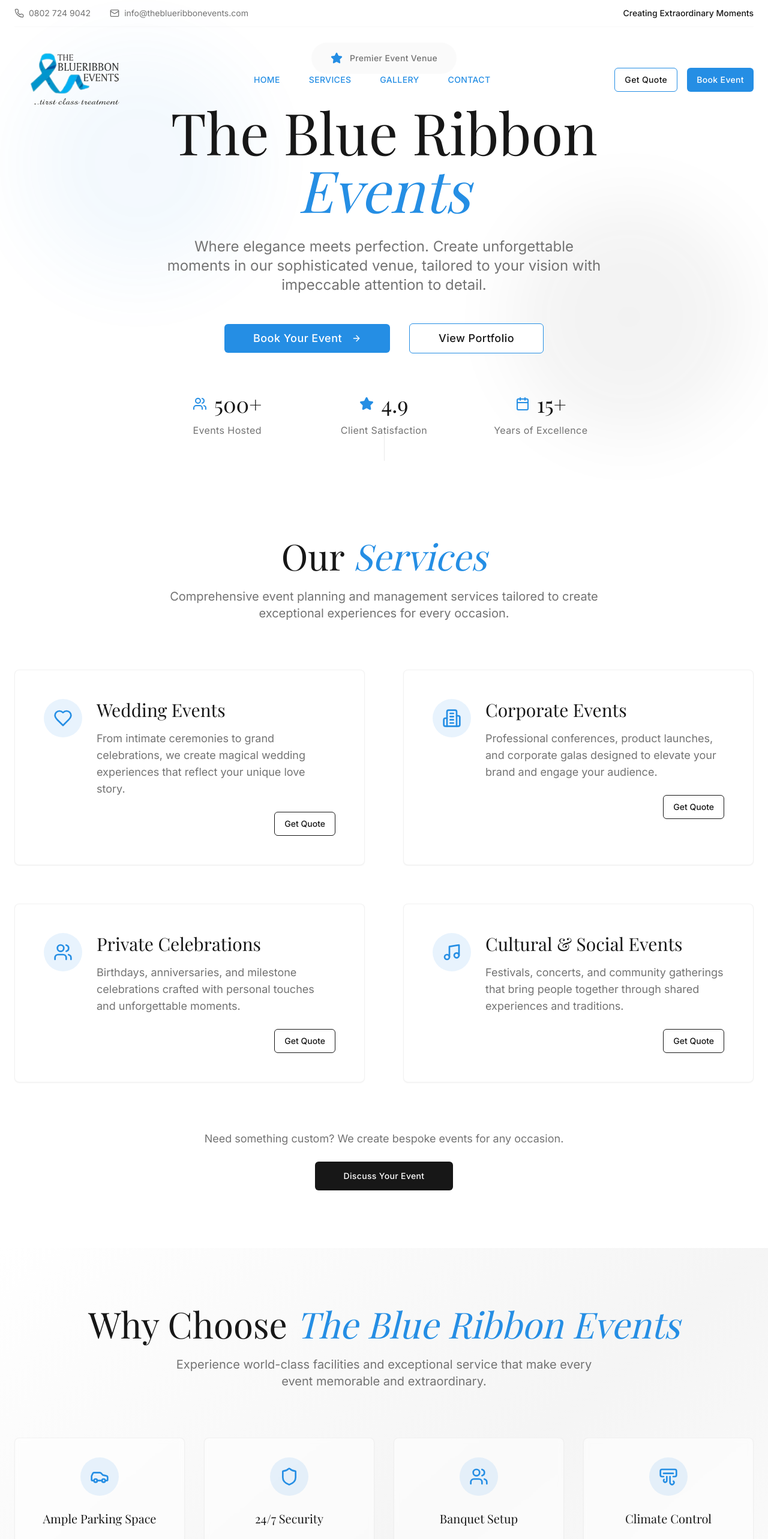
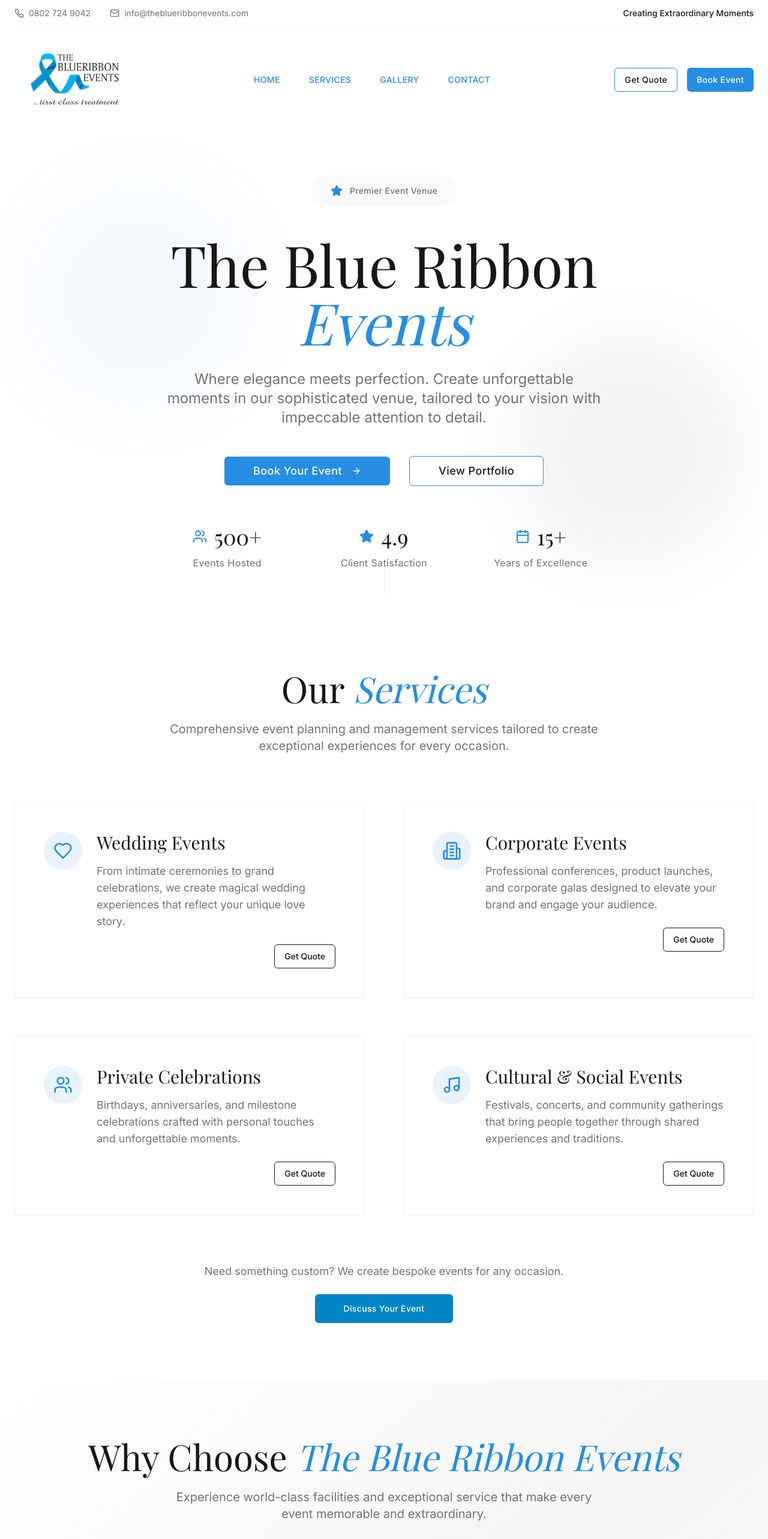
Before and after one commit to M1K3Y-917/modern-event-horizon-ui, a React (Vite) app: page / in a window 1280 px wide. Shown: the top 2565 px of the page at 60% size. Built offline with nearby package versions, Linux system fonts and the light colour scheme.

Commit message:
Remove sticky nav and style buttons
Removed the sticky positioning from the header and ensured the "Discuss Your Event" button is blue. Also removed the button located below the portfolio section.

```diff
--- a/src/components/Gallery.tsx
+++ b/src/components/Gallery.tsx
@@ -107,11 +107,6 @@ const Gallery = () => {
           ))}
         </div>
 
-        <div className="text-center mt-12 sm:mt-16">
-          <Button size="lg" className="px-8 sm:px-12 py-4 sm:py-6 font-medium tracking-wide text-sm sm:text-base">
-            View All Events
-          </Button>
-        </div>
       </div>
     </section>
   );
--- a/src/components/Header.tsx
+++ b/src/components/Header.tsx
@@ -22,9 +22,7 @@ const Header = () => {
   ];
 
   return (
-    <header className={`fixed top-0 left-0 right-0 z-50 transition-all duration-300 ${
-      isScrolled ? 'bg-background/95 backdrop-blur-md elegant-shadow' : 'bg-transparent'
-    }`}>
+    <header className="relative transition-all duration-300 bg-background/95 backdrop-blur-md">
       <div className="container mx-auto px-4 sm:px-6">
         {/* Top bar with contact info - hidden on mobile */}
         <div className={`border-b border-border/20 py-2 sm:py-3 transition-all duration-300 ${
--- a/src/components/Services.tsx
+++ b/src/components/Services.tsx
@@ -85,7 +85,7 @@ const Services = () => {
           </p>
           <Button
             size="lg"
-            className="bg-foreground text-background hover:bg-accent hover:text-foreground px-12 py-6 font-medium tracking-wide"
+            className="bg-blue-600 text-white hover:bg-blue-700 px-12 py-6 font-medium tracking-wide"
             onClick={() => document.getElementById('contact')?.scrollIntoView({ behavior: 'smooth' })}
           >
             Discuss Your Event
```
